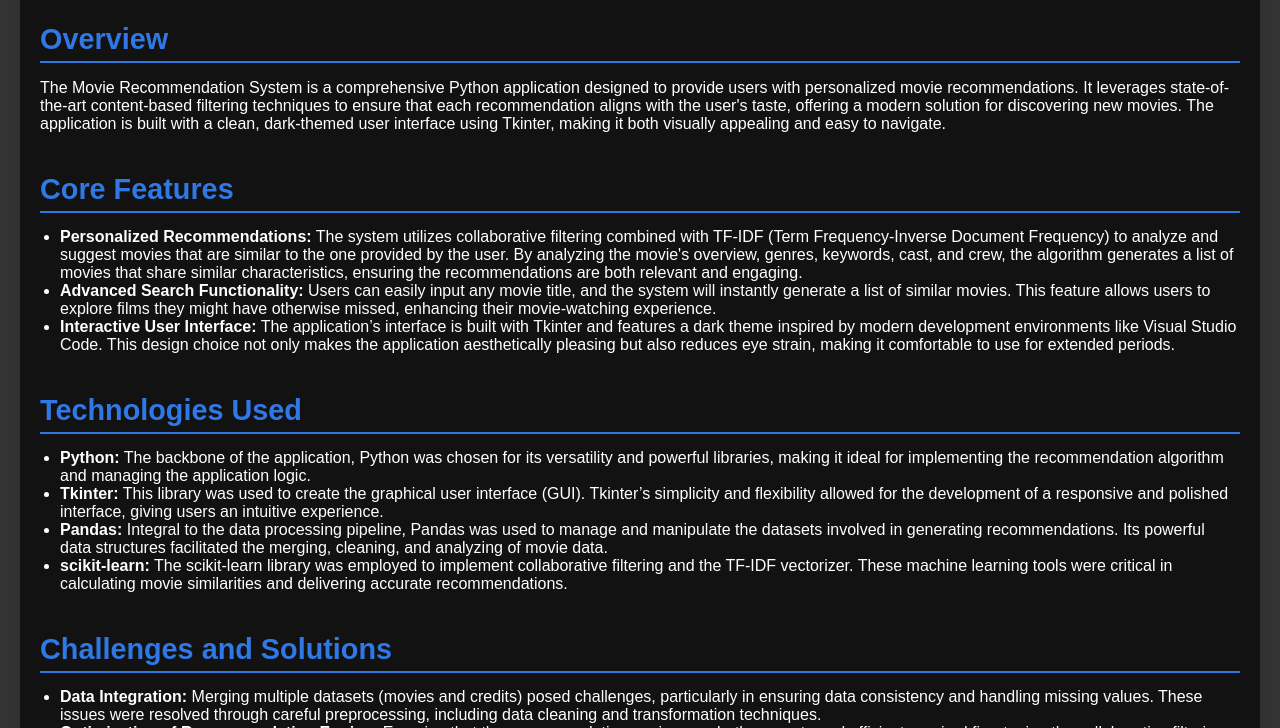
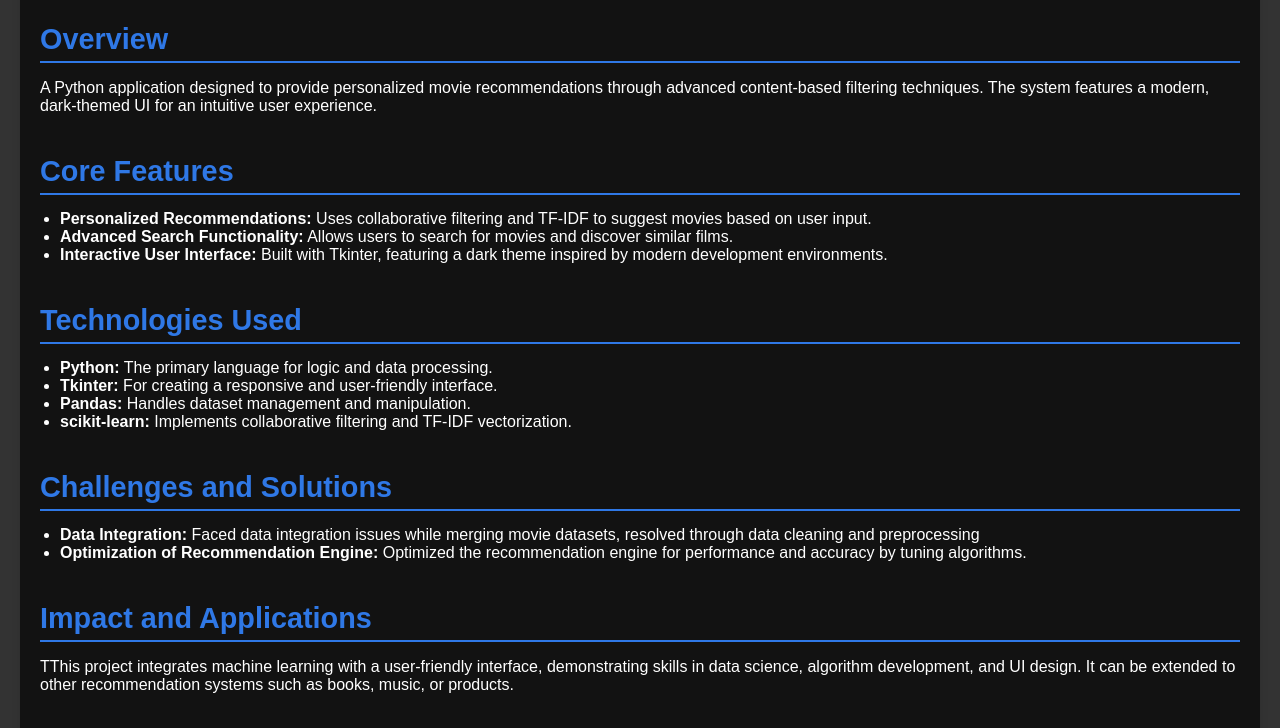
Before and after one commit to Satyajeet1718/Portfolio, a plain HTML site: page movie_recommendation.html in a window 1280 px wide. Shown: the part 224-952 px from the top of the page. Drawn offline with Linux system fonts and the light colour scheme.

Commit message:
Update movie_recommendation.html

```diff
--- a/movie_recommendation.html
+++ b/movie_recommendation.html
@@ -21,44 +21,44 @@
 
         <div class="content">
             <h2 class="section-title">Overview</h2>
-            <p>The Movie Recommendation System is a comprehensive Python application designed to provide users with personalized movie recommendations. It leverages state-of-the-art content-based filtering techniques to ensure that each recommendation aligns with the user's taste, offering a modern solution for discovering new movies. The application is built with a clean, dark-themed user interface using Tkinter, making it both visually appealing and easy to navigate.</p>
+            <p>A Python application designed to provide personalized movie recommendations through advanced content-based filtering techniques. The system features a modern, dark-themed UI for an intuitive user experience.</p>
         </div>
 
         <div class="content">
             <h2 class="section-title">Core Features</h2>
             <ul>
-                <li><strong>Personalized Recommendations:</strong> The system utilizes collaborative filtering combined with TF-IDF (Term Frequency-Inverse Document Frequency) to analyze and suggest movies that are similar to the one provided by the user. By analyzing the movie's overview, genres, keywords, cast, and crew, the algorithm generates a list of movies that share similar characteristics, ensuring the recommendations are both relevant and engaging.</li>
-                <li><strong>Advanced Search Functionality:</strong> Users can easily input any movie title, and the system will instantly generate a list of similar movies. This feature allows users to explore films they might have otherwise missed, enhancing their movie-watching experience.</li>
-                <li><strong>Interactive User Interface:</strong> The application’s interface is built with Tkinter and features a dark theme inspired by modern development environments like Visual Studio Code. This design choice not only makes the application aesthetically pleasing but also reduces eye strain, making it comfortable to use for extended periods.</li>
+                <li><strong>Personalized Recommendations:</strong> Uses collaborative filtering and TF-IDF to suggest movies based on user input.</li>
+                <li><strong>Advanced Search Functionality:</strong> Allows users to search for movies and discover similar films.</li>
+                <li><strong>Interactive User Interface:</strong> Built with Tkinter, featuring a dark theme inspired by modern development environments.</li>
             </ul>
         </div>
 
         <div class="content">
             <h2 class="section-title">Technologies Used</h2>
             <ul>
-                <li><strong>Python:</strong> The backbone of the application, Python was chosen for its versatility and powerful libraries, making it ideal for implementing the recommendation algorithm and managing the application logic.</li>
-                <li><strong>Tkinter:</strong> This library was used to create the graphical user interface (GUI). Tkinter’s simplicity and flexibility allowed for the development of a responsive and polished interface, giving users an intuitive experience.</li>
-                <li><strong>Pandas:</strong> Integral to the data processing pipeline, Pandas was used to manage and manipulate the datasets involved in generating recommendations. Its powerful data structures facilitated the merging, cleaning, and analyzing of movie data.</li>
-                <li><strong>scikit-learn:</strong> The scikit-learn library was employed to implement collaborative filtering and the TF-IDF vectorizer. These machine learning tools were critical in calculating movie similarities and delivering accurate recommendations.</li>
+                <li><strong>Python:</strong> The primary language for logic and data processing.</li>
+                <li><strong>Tkinter:</strong> For creating a responsive and user-friendly interface.</li>
+                <li><strong>Pandas:</strong> Handles dataset management and manipulation.</li>
+                <li><strong>scikit-learn:</strong> Implements collaborative filtering and TF-IDF vectorization.</li>
             </ul>
         </div>
 
         <div class="content">
             <h2 class="section-title">Challenges and Solutions</h2>
             <ul>
-                <li><strong>Data Integration:</strong> Merging multiple datasets (movies and credits) posed challenges, particularly in ensuring data consistency and handling missing values. These issues were resolved through careful preprocessing, including data cleaning and transformation techniques.</li>
-                <li><strong>Optimization of Recommendation Engine:</strong> Ensuring that the recommendation engine was both accurate and efficient required fine-tuning the collaborative filtering and TF-IDF methods. By experimenting with different configurations and leveraging the power of scikit-learn, the final solution achieved a good balance between performance and recommendation quality.</li>
+                <li><strong>Data Integration:</strong> Faced data integration issues while merging movie datasets, resolved through data cleaning and preprocessing</li>
+                <li><strong>Optimization of Recommendation Engine:</strong> Optimized the recommendation engine for performance and accuracy by tuning algorithms.</li>
             </ul>
         </div>
 
         <div class="content">
             <h2 class="section-title">Impact and Applications</h2>
-            <p>This project highlights the integration of machine learning with a user-centric design, demonstrating a deep understanding of both algorithm development and UI/UX principles. The Movie Recommendation System is not just a technical achievement but also a practical tool that can be expanded and adapted for various recommendation tasks beyond movies, such as books, music, or products.</p>
+            <p>TThis project integrates machine learning with a user-friendly interface, demonstrating skills in data science, algorithm development, and UI design. It can be extended to other recommendation systems such as books, music, or products.</p>
         </div>
 
         <div class="content">
             <h2 class="section-title">Conclusion</h2>
-            <p>The Movie Recommendation System stands as a testament to the power of combining machine learning with user-friendly design. It showcases skills in Python programming, data science, and user interface development, making it a standout project in any software development or data science portfolio. This project not only reflects technical proficiency but also a commitment to creating meaningful and practical applications that enhance user experiences.</p>
+            <p>A comprehensive tool showcasing proficiency in Python, machine learning, and user interface design, aimed at enhancing the user’s movie-watching experience.</p>
         </div>
 
         <div class="ui-image">
```
